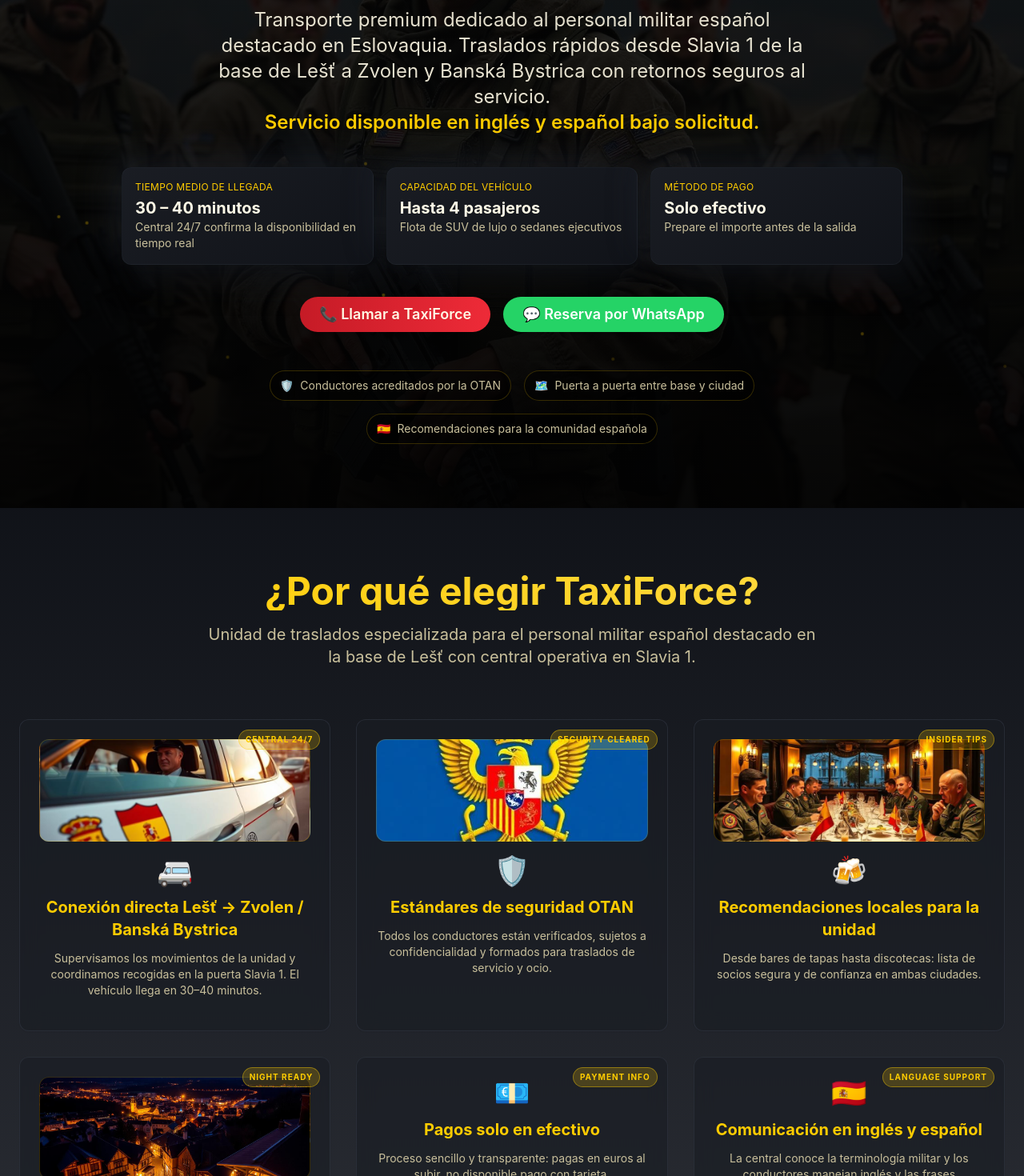
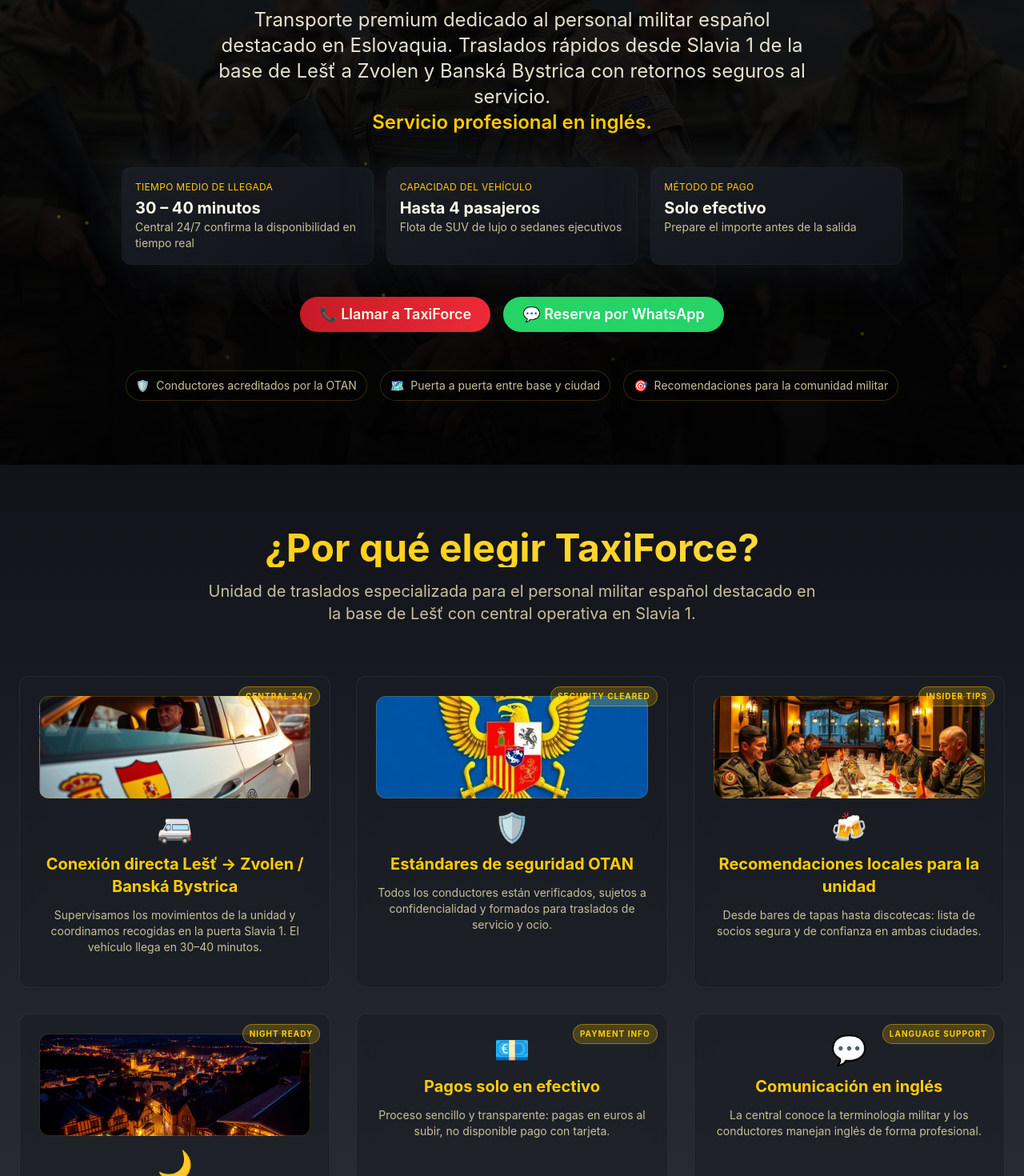
Before and after one commit to fabianmarian8/centrum-rides, a React (Vite) app: page / in a window 1280 px wide. Shown: the part 307-1777 px from the top of the page at 80% size. Built offline with nearby package versions, Linux system fonts and the light colour scheme; the HTML template or start-up script is replaced by a standard one.

Commit message:
Remove Spanish language mentions

```diff
--- a/src/components/BlogSection.tsx
+++ b/src/components/BlogSection.tsx
@@ -13,7 +13,7 @@ const translations: Record<'en' | 'es', { heading: string; description: string;
   en: {
     heading: 'TaxiForce blog',
     description:
-      'Fresh recommendations for downtime in Zvolen and Banská Bystrica — from restaurants and bars to cultural highlights curated for Spanish troops.',
+      'Fresh recommendations for downtime in Zvolen and Banská Bystrica — from restaurants and bars to cultural highlights curated for military troops.',
     posts: [
       {
         city: 'Zvolen',
@@ -25,7 +25,7 @@ const translations: Record<'en' | 'es', { heading: string; description: string;
       },
       {
         city: 'Banská Bystrica',
-        title: 'Evening scene in Banská Bystrica for the Spanish contingent',
+        title: 'Evening scene in Banská Bystrica for the military contingent',
         excerpt:
           'Europa SC, the main square and lively streets — Ministry of Fun, Klub 77 or Bar Murgaš offer music and space for larger groups.',
         highlights: ['Nightlife tips', 'Safe transfers', 'Group reservations'],
@@ -44,7 +44,7 @@ const translations: Record<'en' | 'es', { heading: string; description: string;
   es: {
     heading: 'Blog de TaxiForce',
     description:
-      'Recomendaciones actualizadas para el tiempo libre en Zvolen y Banská Bystrica: restaurantes, bares y planes culturales para las tropas españolas.',
+      'Recomendaciones actualizadas para el tiempo libre en Zvolen y Banská Bystrica: restaurantes, bares y planes culturales para las tropas militares.',
     posts: [
       {
         city: 'Zvolen',
@@ -56,7 +56,7 @@ const translations: Record<'en' | 'es', { heading: string; description: string;
       },
       {
         city: 'Banská Bystrica',
-        title: 'Escena nocturna en Banská Bystrica para el contingente español',
+        title: 'Escena nocturna en Banská Bystrica para el contingente militar',
         excerpt:
           'Europa SC, la plaza principal y calles llenas de locales: Ministry of Fun, Klub 77 o Bar Murgaš ofrecen música y espacio para grupos grandes.',
         highlights: ['Consejos de nightlife', 'Traslado seguro', 'Reservas para grupos'],
--- a/src/components/ContactSection.tsx
+++ b/src/components/ContactSection.tsx
@@ -9,7 +9,7 @@ const translations = {
       'Reach out for immediate pick-up or schedule your transfer in advance.',
       'Our professional drivers are on call 24/7.',
     ],
-    phoneNote: 'Languages: English & Spanish',
+    phoneNote: 'Professional English-speaking service',
     arrivalInfo: 'Average vehicle arrival time is 30–40 minutes.',
     paymentInfo: 'Payment accepted in cash (EUR) only.',
     callButton: 'Call now',
@@ -35,7 +35,7 @@ const translations = {
       'Contáctanos para recogida inmediata o reserva anticipada.',
       'Nuestros conductores profesionales están disponibles 24/7.',
     ],
-    phoneNote: 'Idiomas: inglés y español',
+    phoneNote: 'Servicio profesional en inglés',
     arrivalInfo: 'Tiempo medio de llegada del vehículo: 30–40 minutos.',
     paymentInfo: 'Pago disponible solo en efectivo (EUR).',
     callButton: 'Llamar ahora',
--- a/src/components/FaqSection.tsx
+++ b/src/components/FaqSection.tsx
@@ -5,7 +5,7 @@ const translations = {
   en: {
     heading: 'Frequently asked questions',
     description:
-      'Clear answers in English and Spanish for the Spanish contingent operating from Lešť. Here are the most common questions we receive.',
+      'Clear answers in English for the military contingent operating from Lešť. Here are the most common questions we receive.',
     faqs: [
       {
         question: 'How fast can you reach Lešť base?',
@@ -35,7 +35,7 @@ const translations = {
   es: {
     heading: 'Preguntas frecuentes',
     description:
-      'Respuestas claras en inglés y español para el contingente destacado en Lešť. Estas son las consultas que recibimos con más frecuencia.',
+      'Respuestas claras en inglés para el contingente destacado en Lešť. Estas son las consultas que recibimos con más frecuencia.',
     faqs: [
       {
         question: '¿En cuánto tiempo pueden llegar a la base de Lešť?',
--- a/src/components/FeaturesSection.tsx
+++ b/src/components/FeaturesSection.tsx
@@ -51,11 +51,11 @@ const translations = {
         image: null,
         badge: 'Payment info',
       },
-      {
-        icon: '🇪🇸',
-        title: 'English and Spanish communication',
-        description:
-          'Dispatch understands military terminology; drivers are ready to handle English and essential Spanish phrases.',
+       {
+         icon: '💬',
+         title: 'English communication',
+         description:
+           'Dispatch understands military terminology; drivers are ready to handle English communication professionally.',
         image: null,
         badge: 'Language support',
       },
@@ -106,11 +106,11 @@ const translations = {
         image: null,
         badge: 'Payment info',
       },
-      {
-        icon: '🇪🇸',
-        title: 'Comunicación en inglés y español',
-        description:
-          'La central conoce la terminología militar y los conductores manejan inglés y las frases esenciales en español.',
+       {
+         icon: '💬',
+         title: 'Comunicación en inglés',
+         description:
+           'La central conoce la terminología militar y los conductores manejan inglés de forma profesional.',
         image: null,
         badge: 'Language support',
       },
--- a/src/components/HeroSection.tsx
+++ b/src/components/HeroSection.tsx
@@ -10,7 +10,7 @@ const translations = {
     heading: 'TaxiForce Military Transfers',
     description:
       'Premium transport dedicated to Spanish military personnel stationed in Slovakia. Fast transfers from Slavia 1 at Lešť base to Zvolen and Banská Bystrica with safe returns back to duty.',
-    descriptionHighlight: 'Service available in English and Spanish on request.',
+    descriptionHighlight: 'Professional English-speaking service.',
     stats: [
       {
         title: 'Average arrival time',
@@ -33,7 +33,7 @@ const translations = {
     badges: [
       { icon: '🛡️', text: 'NATO security-cleared drivers' },
       { icon: '🗺️', text: 'Door-to-door between base and city' },
-      { icon: '🇪🇸', text: 'Spanish community recommendations' },
+      { icon: '🎯', text: 'Military community recommendations' },
     ],
   },
   es: {
@@ -42,7 +42,7 @@ const translations = {
     heading: 'TaxiForce Traslados Militares',
     description:
       'Transporte premium dedicado al personal militar español destacado en Eslovaquia. Traslados rápidos desde Slavia 1 de la base de Lešť a Zvolen y Banská Bystrica con retornos seguros al servicio.',
-    descriptionHighlight: 'Servicio disponible en inglés y español bajo solicitud.',
+    descriptionHighlight: 'Servicio profesional en inglés.',
     stats: [
       {
         title: 'Tiempo medio de llegada',
@@ -65,7 +65,7 @@ const translations = {
     badges: [
       { icon: '🛡️', text: 'Conductores acreditados por la OTAN' },
       { icon: '🗺️', text: 'Puerta a puerta entre base y ciudad' },
-      { icon: '🇪🇸', text: 'Recomendaciones para la comunidad española' },
+      { icon: '🎯', text: 'Recomendaciones para la comunidad militar' },
     ],
   },
 } as const;
--- a/src/components/OperationsSection.tsx
+++ b/src/components/OperationsSection.tsx
@@ -8,7 +8,7 @@ const translations = {
     metrics: [
       {
         value: '4.9/5',
-        label: 'Spanish contingent rating',
+        label: 'Military contingent rating',
         detail: 'Based on real feedback reports after night deployments',
       },
       {
@@ -38,7 +38,7 @@ const translations = {
       {
         title: 'Community support',
         description:
-          'Local partnerships ensure Spanish troops have access to trusted services during downtime.',
+          'Local partnerships ensure military troops have access to trusted services during downtime.',
         icon: '🤝',
       },
     ],
@@ -50,7 +50,7 @@ const translations = {
     metrics: [
       {
         value: '4.9/5',
-        label: 'Valoración del contingente español',
+        label: 'Valoración del contingente militar',
         detail: 'Basada en informes reales tras salidas nocturnas',
       },
       {
@@ -80,7 +80,7 @@ const translations = {
       {
         title: 'Apoyo comunitario',
         description:
-          'Colaboramos con socios locales para que la tropa española acceda a servicios fiables en su tiempo libre.',
+          'Colaboramos con socios locales para que la tropa militar acceda a servicios fiables en su tiempo libre.',
         icon: '🤝',
       },
     ],
--- a/src/components/PricingSection.tsx
+++ b/src/components/PricingSection.tsx
@@ -76,7 +76,7 @@ const translations: Record<
         whatsapp: 'Or message us on WhatsApp: ',
       },
     ],
-    badges: ['🛡️ NATO verified', '📱 Instant confirmation', '⭐ 4.9/5 rating', '🇪🇸 Spanish friendly'],
+    badges: ['🛡️ NATO verified', '📱 Instant confirmation', '⭐ 4.9/5 rating', '🎯 Military focused'],
   },
   es: {
     heading: 'Tarifas del servicio',
@@ -127,7 +127,7 @@ const translations: Record<
         whatsapp: 'O escríbenos por WhatsApp: ',
       },
     ],
-    badges: ['🛡️ Verificado por la OTAN', '📱 Confirmación inmediata', '⭐ Valoración 4.9/5', '🇪🇸 Atención en español'],
+    badges: ['🛡️ Verificado por la OTAN', '📱 Confirmación inmediata', '⭐ Valoración 4.9/5', '🎯 Enfoque militar'],
   },
 };
 
--- a/src/components/RouteSection.tsx
+++ b/src/components/RouteSection.tsx
@@ -32,7 +32,7 @@ const translations = {
       {
         title: '1. Booking',
         detail: 'Call or WhatsApp. We confirm pick-up time and passenger count.',
-        sub: 'English & Español friendly',
+        sub: 'English-speaking service',
       },
       {
         title: '2. Pick-up',
@@ -75,7 +75,7 @@ const translations = {
       {
         title: '1. Reserva',
         detail: 'Llamada o WhatsApp. Confirmamos hora de recogida y número de pasajeros.',
-        sub: 'Atención en inglés y español',
+        sub: 'Atención en inglés',
       },
       {
         title: '2. Recogida',
```
